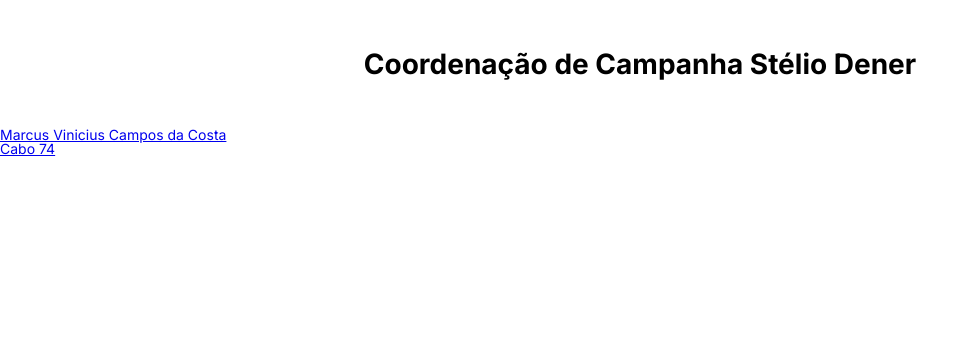
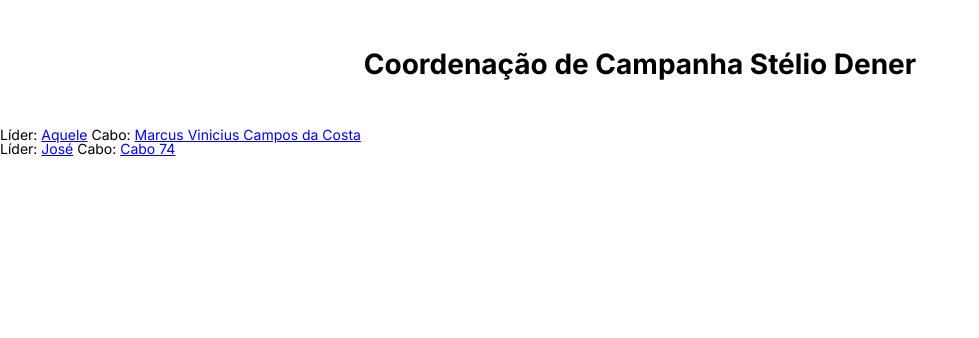
Before and after one commit to projetosGiovanni/crm_votos, a Django app: page /cabos/ in a window 1280 px wide. Shown: the top 338 px of the page, without its empty margins (0-979 px from the left). Run offline with Django 4.2, Linux system fonts and the light colour scheme; data comes from the database, SQL or seed files in the repository; both versions use the stored data as it was after the commit.

Commit message:
Adicionada barra de pesquisa. Alterada a vizualiação de colaboradores.

```diff
--- a/base/templates/base/colaborador_form.html
+++ b/base/templates/base/colaborador_form.html
@@ -13,5 +13,5 @@
         <a href="{{request.META.HTTP_REFERER}}">Voltar</a>
     </form>
 </div>
-
+<script src="myscripts.js"></script>
 {% endblock content %}
--- a/base/templates/base/colaboradores.html
+++ b/base/templates/base/colaboradores.html
@@ -1,7 +1,26 @@
 {% extends 'main.html' %}
 
 {% block content %}
-    {% for colaborador in colaboradores %}
-    <div><a href="{% url link colaborador.id %}">{{colaborador}}</a></div>
-    {% endfor %}
+    {% if colaborador_str == 'Grupo' %}
+
+        {% for colaborador in colaboradores %}
+            <div>
+                {{colaborador_str}}: <a href="{% url colaborador_link colaborador.id %}">{{colaborador}}</a>
+            </div>
+        {% endfor %}
+
+    {% else %}
+
+        {% for superior, colaborador in colaboradores %}
+            <div>
+                {{superior_str}}: <a href="{% url superior_link superior.id %}">{{superior}}</a>
+                {{colaborador_str}}: <a href="{% url colaborador_link colaborador.id %}">{{colaborador}}</a>
+            </div>
+        {% endfor %}
+
+    {% endif %}
+
+
+
+
 {% endblock content %}
--- a/base/templates/base/home.html
+++ b/base/templates/base/home.html
@@ -1,6 +1,12 @@
 {% extends 'main.html' %}
 
 {% block content %}
+    <form action="{% url 'home' %}" method="get">
+        <input type="text" name="q" placeholder="Pesquise no sistema" />
+    </form>
+    <div>
+        Total de eleitores: {{quantidade_votos}}
+    </div>
     <section class="tabela-votos">
         <div class="linha-tabela-votos">
             <div>
--- a/base/views.py
+++ b/base/views.py
@@ -1,5 +1,6 @@
 from multiprocessing import context
 from django.shortcuts import render, redirect
+from django.db.models import Q
 from django.views.generic.edit import FormView
 from .models import Pessoa, Grupo, Equipe, Líder, Cabo, Voto
 from .forms import PessoaForm, GrupoForm, EquipeForm, EquipeFormAll, LíderForm, LíderFormAll, CaboForm, CaboFormAll, VotoForm
@@ -51,8 +52,6 @@ def editar(request, context, hierarquia_selecionada, novo_superior, pessoa, supe
     nova_pessoa.hierarquia = pessoa
     nova_pessoa.save()
 
-    print(nova_pessoa.hierarquia)
-
     setattr(hierarquia_selecionada, pessoa, nova_pessoa)
     setattr(hierarquia_selecionada, superior, novo_superior)
     hierarquia_selecionada.save()
@@ -66,19 +65,41 @@ def atualizar(hierarquia_form, pessoa_form):
         pessoa_form.save()
         return redirect('home')
 
+
+def zipColaborador(colaboradores, superior_nome):
+    colaboradores_tupla = []
+    for colaborador in colaboradores:
+        superior = getattr(colaborador, superior_nome)
+        colaborador_tupla = (superior, colaborador)
+        colaboradores_tupla.append(colaborador_tupla)
+    return colaboradores_tupla
+
+
 # Create your views here.
 
 
 def home(request):
-    votos = Voto.objects.all()
-    context = {'votos': votos}
+    todos_votos = Voto.objects.all()
+    quantidade_votos = todos_votos.count()
+
+    q = request.GET.get('q') if request.GET.get('q') != None else ''
+    votos = Voto.objects.filter(
+        Q(eleitor__nome__icontains=q) |
+        Q(cabo__cabo__nome__icontains=q) |
+        Q(cabo__líder__líder__nome__icontains=q) |
+        Q(cabo__líder__equipe__coordenador__nome__icontains=q) |
+        Q(cabo__líder__equipe__grupo__grupo__icontains=q)
+    )
+    print(votos)
+
+    context = {'votos': votos, 'quantidade_votos': quantidade_votos}
     return render(request, 'base/home.html', context)
 
 
 # --------------------- GRUPOS ---------------------
 def grupos(request):
     grupos = Grupo.objects.all()
-    context = {'colaboradores': grupos, 'link': 'editar-grupo'}
+    context = {'colaboradores': grupos, 'colaborador_str': 'Grupo', 'colaborador_link': 'editar-grupo'}
     return render(request, 'base/colaboradores.html', context)
 
 
@@ -109,7 +130,11 @@ def editarGrupo(request, pk):
 # --------------------- EQUIPES ---------------------
 def equipes(request):
     equipes = Equipe.objects.all()
-    context = {'colaboradores': equipes, 'link': 'editar-equipe'}
+
+    equipes_tupla = zipColaborador(equipes, 'grupo')
+
+    context = {'colaboradores': equipes_tupla, 'colaborador_str': 'Equipe',
+               'colaborador_link': 'editar-equipe', 'superior_str': 'Grupo', 'superior_link': 'editar-grupo'}
     return render(request, 'base/colaboradores.html', context)
 
 
@@ -156,7 +181,11 @@ def editarEquipe(request, pk):
 # --------------------- LÍDERES ---------------------
 def líderes(request):
     líderes = Líder.objects.all()
-    context = {'colaboradores': líderes, 'link': 'editar-líder'}
+
+    líderes_tupla = zipColaborador(líderes, 'equipe')
+
+    context = {'colaboradores': líderes_tupla, 'colaborador_str': 'Líder',
+               'colaborador_link': 'editar-líder', 'superior_str': 'Equipe', 'superior_link': 'editar-equipe'}
     return render(request, 'base/colaboradores.html', context)
 
 
@@ -206,7 +235,11 @@ def editarLíder(request, pk):
 # --------------------- CABOS ELEITORAIS ---------------------
 def cabos(request):
     cabos = Cabo.objects.all()
-    context = {'colaboradores': cabos, 'link': 'editar-cabo'}
+
+    cabos_tupla = zipColaborador(cabos, 'líder')
+
+    context = {'colaboradores': cabos_tupla, 'colaborador_str': 'Cabo',
+               'colaborador_link': 'editar-cabo', 'superior_str': 'Líder', 'superior_link': 'editar-líder'}
     return render(request, 'base/colaboradores.html', context)
 
 
@@ -223,15 +256,33 @@ def cadastrarCabo(request):
 
 def editarCabo(request, pk):
     cabo = Cabo.objects.get(id=pk)
+    líderes = Líder.objects.all
+
+    pessoas = Pessoa.objects.exclude(hierarquia='eleitor')
+    pessoas = list(pessoas.values('nome', 'cpf'))
+
+    pessoa_str = 'cabo'
+    superior_str = 'líder'
+
+    context = {'erro': False, 'título': 'Edite o(a) Cabo Eleitoral', 'pessoa_str': pessoa_str,
+               'superior_str': superior_str, 'pessoas': pessoas, 'superiores': líderes,
+               'pessoa_selecionada': cabo.cabo, 'hierarquia_selecionada': cabo.líder}
 
     if request.method == 'POST':
-        hierarquia_form = CaboFormAll(request.POST, instance=cabo)
-        hierarquia_form.save()
-        return redirect('cabo')
+        superior_enviado = request.POST.get('superior')
+        try:
+            novo_superior = Pessoa.objects.get(nome=superior_enviado)
+            novo_superior = Líder.objects.get(líder=novo_superior)
+        except:
+            print("Líder errado!")
+            context['erro'] = True
+            return render(request, 'base/editar_colaborador.html', context)
 
-    context = {'pessoa_form': CaboFormAll(instance=cabo), 'título': 'Edite o(a) cabo', 'hierarquia': 'cabo'}
-    return render(request, 'base/colaborador_form.html', context)
+        return editar(
+            request, context, cabo, novo_superior, pessoa_str, superior_str,
+            redirect_url='cabos')
 
+    return render(request, 'base/editar_colaborador.html', context)
 # --------------------- ELEITORES ---------------------
 
 
--- a/static/styles/style.css
+++ b/static/styles/style.css
@@ -51,9 +51,10 @@ h3 {
 
 .nav-link:link,
 .nav-link:visited {
-  display: inline-block;
+  display: block;
   text-decoration: none;
   color: inherit;
+  margin: 30px;
 }
 
 /* font-size: 1.8rem; */
```
Also changed, not shown: static/js/cpfHelper.js (added, +16 -0 lines), db.sqlite3.
